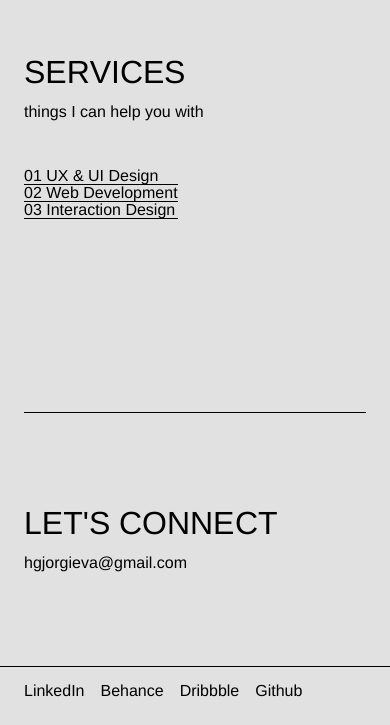
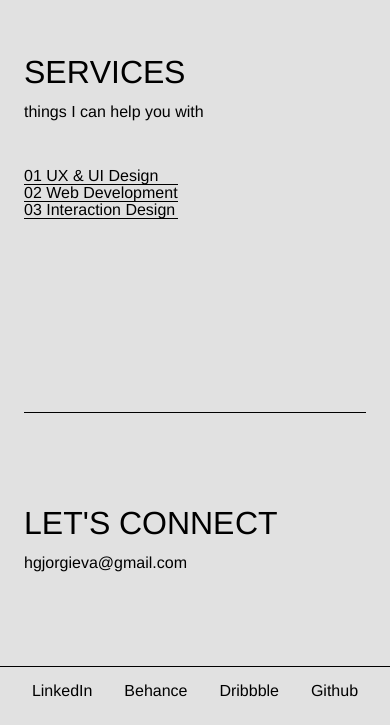
Before and after one commit to HristinaGjo/Website-Portfolio-HG, a React (Vite) app: page / in a window 390 px wide. Shown: the part 2534-3259 px from the top of the page. Built offline with nearby package versions, Linux system fonts and the light colour scheme.

Commit message:
fixed position footer for mobile

```diff
--- a/src/styles/about.module.css
+++ b/src/styles/about.module.css
@@ -11,7 +11,6 @@
     justify-content: center;
     align-items: center;
     border-bottom: 1px solid black;
-
 }
 
 .textCtn{
--- a/src/styles/footer.module.css
+++ b/src/styles/footer.module.css
@@ -15,12 +15,10 @@
 }
 
 .leftCtn{
-    width: 30%;
+    width: 100%;
     display: flex;
-    justify-content: space-between;
-    align-items: flex-start;
-    margin-left: 1.5em;
-    gap: 1em;
+    justify-content: space-evenly;
+    align-items: center;
 }
 
 .rigthCtn{
```
